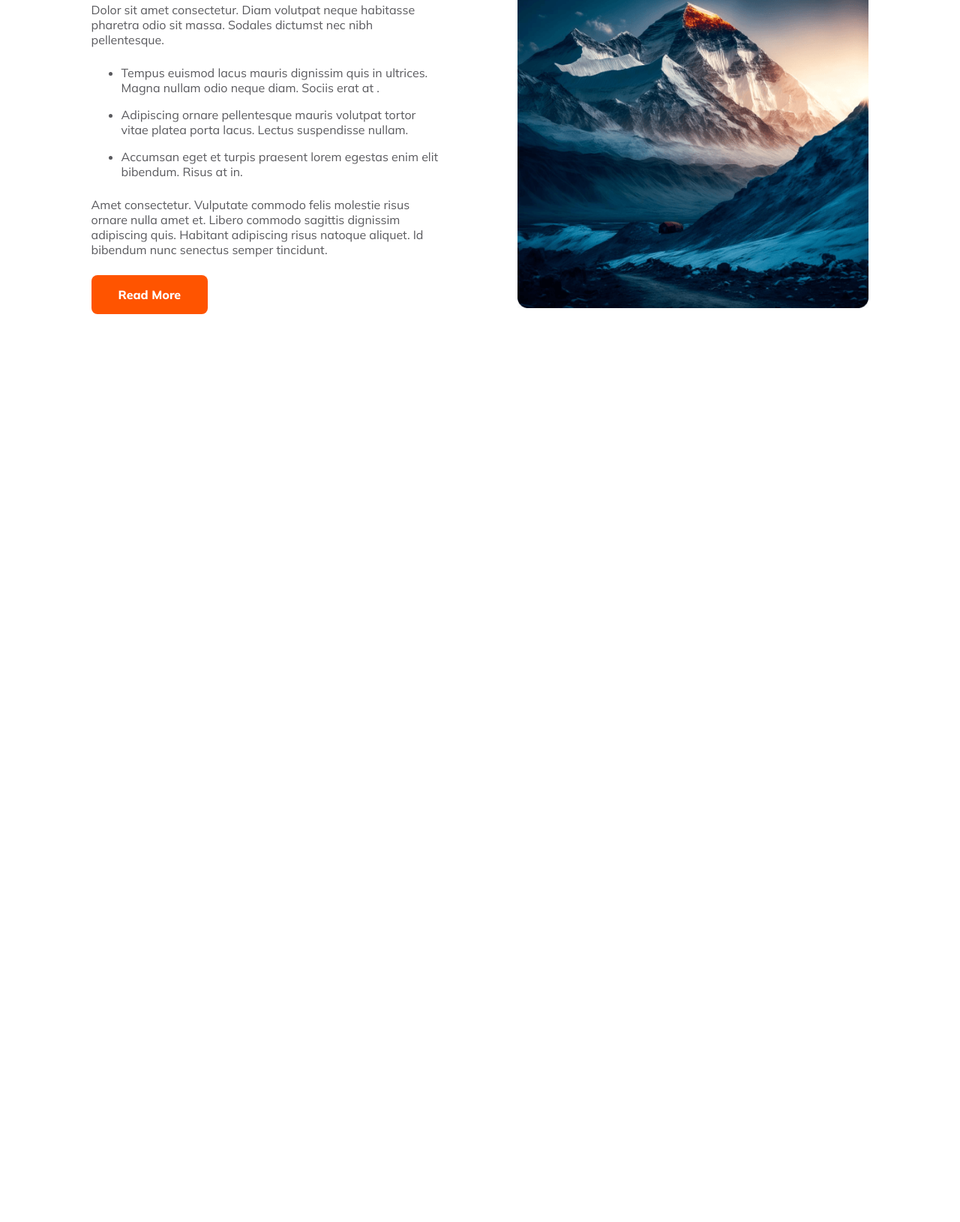
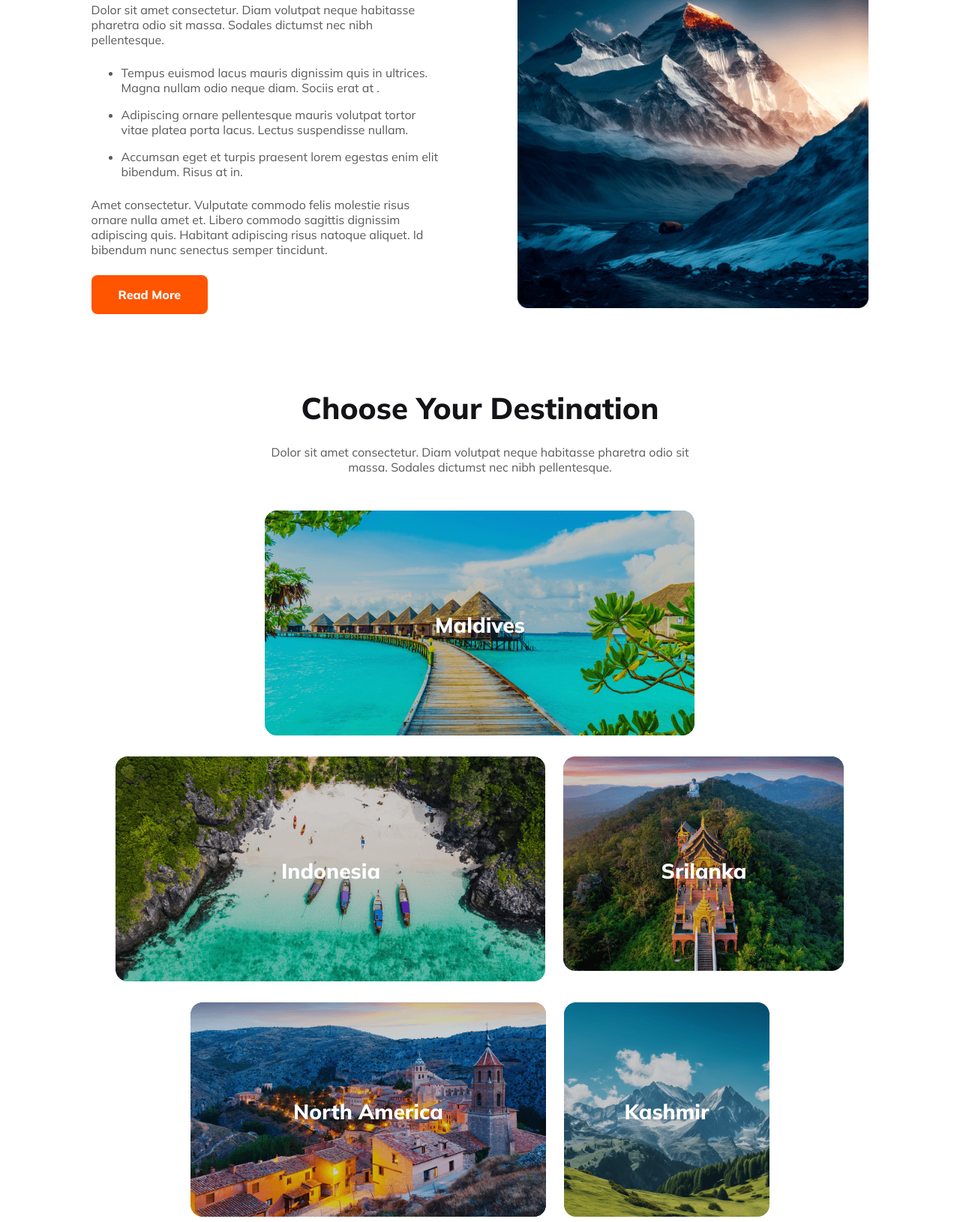
Before and after one commit to SatirthaRoy/himuTravels, a plain HTML site: page index.html in a window 1280 px wide. Shown: the part 831-2461 px from the top of the page at 75% size. Before the commit the page ends 1350 px from the top, so only its background shows below. Drawn offline with Linux system fonts and the light colour scheme.

Commit message:
destination section done

```diff
--- a/index.css
+++ b/index.css
@@ -12,6 +12,12 @@
   margin: 0px;
   font-family: Mulish;
   font-style: normal;
+}
+
+h1 {
+  color: #131318;
+  font-size: 40px;
+  font-weight: 800;
 }
 
 .screen {
@@ -33,7 +39,7 @@ a:hover {
 }
 
 p, ul > li {
-  color: #FFF;
+  color: #131318B2;
   font-size: 16px;
   font-weight: 400;
 }
@@ -62,6 +68,11 @@ input, select {
   font-weight: 400;
 }
 
+.flex-col-center {
+  display: flex;
+  flex-direction: column;
+  align-items: center;
+}
 
 /* header styles */
 
@@ -104,9 +115,6 @@ nav {
   background-size: cover, cover;
   background-repeat: no-repeat;
   background-position: center;
-  display: flex;
-  flex-direction: column;
-  align-items: center;
   padding: 116px 0px;
 }
 
@@ -118,6 +126,7 @@ nav {
 }
 
 .banner p {
+  color: #FFF;
   width: 60%;
   margin-top: 24px;
   margin-bottom: 48px;
@@ -167,11 +176,45 @@ ul > li {
   margin: 16px 0px;
 }
 
-
 .popular button {
   font-weight: 800;
 }
 
+
+/* destination section styles */
+
+.destination p {
+  width: 56%;
+  text-align: center;
+  margin-top: 24px;
+  margin-bottom: 48px;
+}
+
+.destination h1 {
+  text-align: center;
+}
+
+.pics {
+  display: flex;
+  flex-wrap: wrap;
+  justify-content: center;
+  gap: 24px;
+}
+
+.pic {
+  position: relative;
+}
+
+.pic h2 {
+  text-align: center;
+  position: absolute;
+  top: 50%;
+  right: 50%;
+  transform: translate(50%, -50%);
+  color: #FFF;
+  font-size: 28px;
+  font-weight: 800;
+}
 
 /* responsive styles */
 
@@ -214,4 +257,18 @@ ul > li {
     width: 100%;
   }
 
+  /* destination */
+
+  .destination p {
+    width: 100%;
+  }
+
+  .pic {
+    width: 100%;
+  }
+
+  .pic img {
+    width: 100%;
+  }
+
 }
--- a/index.html
+++ b/index.html
@@ -33,7 +33,7 @@
     </nav>
 
     <!-- banner section -->
-    <section class="banner">
+    <section class="banner flex-col-center">
       <h1>Explore Your Travel</h1>
       <p>Dolor sit amet consectetur. Nullam suspendisse vitae ultricies dolor adipiscing. In et odio enim ac quis sapien urna eu phasellus.</p>
       <form action="" class="banner-form">
@@ -56,6 +56,8 @@
 
   <!-- main -->
   <main class="screen">
+
+    <!-- popular section -->
     <section class="popular">
       <div>
         <h1>Our Popular Tours</h1>
@@ -78,6 +80,54 @@
       </div>
     </section>
 
+    <!-- destination section -->
+
+    <section class="destination flex-col-center">
+      <h1>Choose Your Destination</h1>
+      <p>Dolor sit amet consectetur. Diam volutpat neque habitasse pharetra odio sit massa. Sodales dictumst nec nibh pellentesque.</p>
+      <div class="pics">
+        <div class="pic">
+          <h2>Maldives</h2>
+          <img src="./Images/Rectangle 5.png" alt="">
+        </div>
+
+        <div class="pic">
+          <h2>Indonesia</h2>
+          <img src="./Images/Rectangle 8.png" alt="">
+        </div>
+
+        <div class="pic">
+          <h2>Srilanka</h2>
+          <img src="./Images/Rectangle 6.png" alt="">
+        </div>
+
+        <div class="pic">
+          <h2>North America</h2>
+          <img src="./Images/Rectangle 7.png" alt="">
+        </div>
+
+        <div class="pic">
+          <h2>Kashmir</h2>
+          <img src="./Images/Rectangle 9.png" alt="">
+        </div>
+
+        <div class="pic">
+          <h2>Bangladesh</h2>
+          <img src="./Images/Rectangle 11.png" alt="">
+        </div>
+
+        <div class="pic">
+          <h2>Bandarban</h2>
+          <img src="./Images/Rectangle 10.png" alt="">
+        </div>
+
+      </div>
+    </section>
+
+    <!-- choose us section -->
+
+
+
   </main>
 
   <!-- footer -->
```
